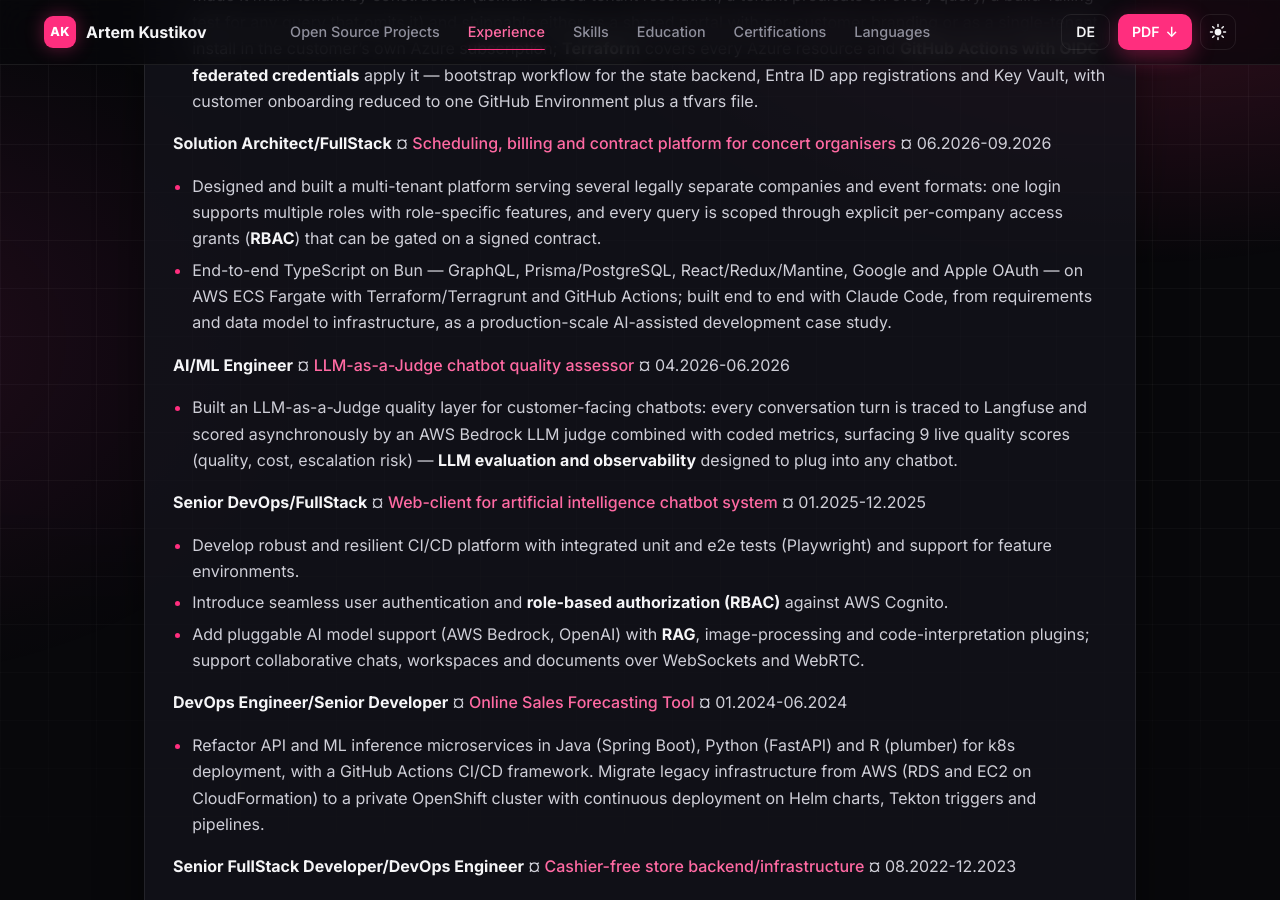
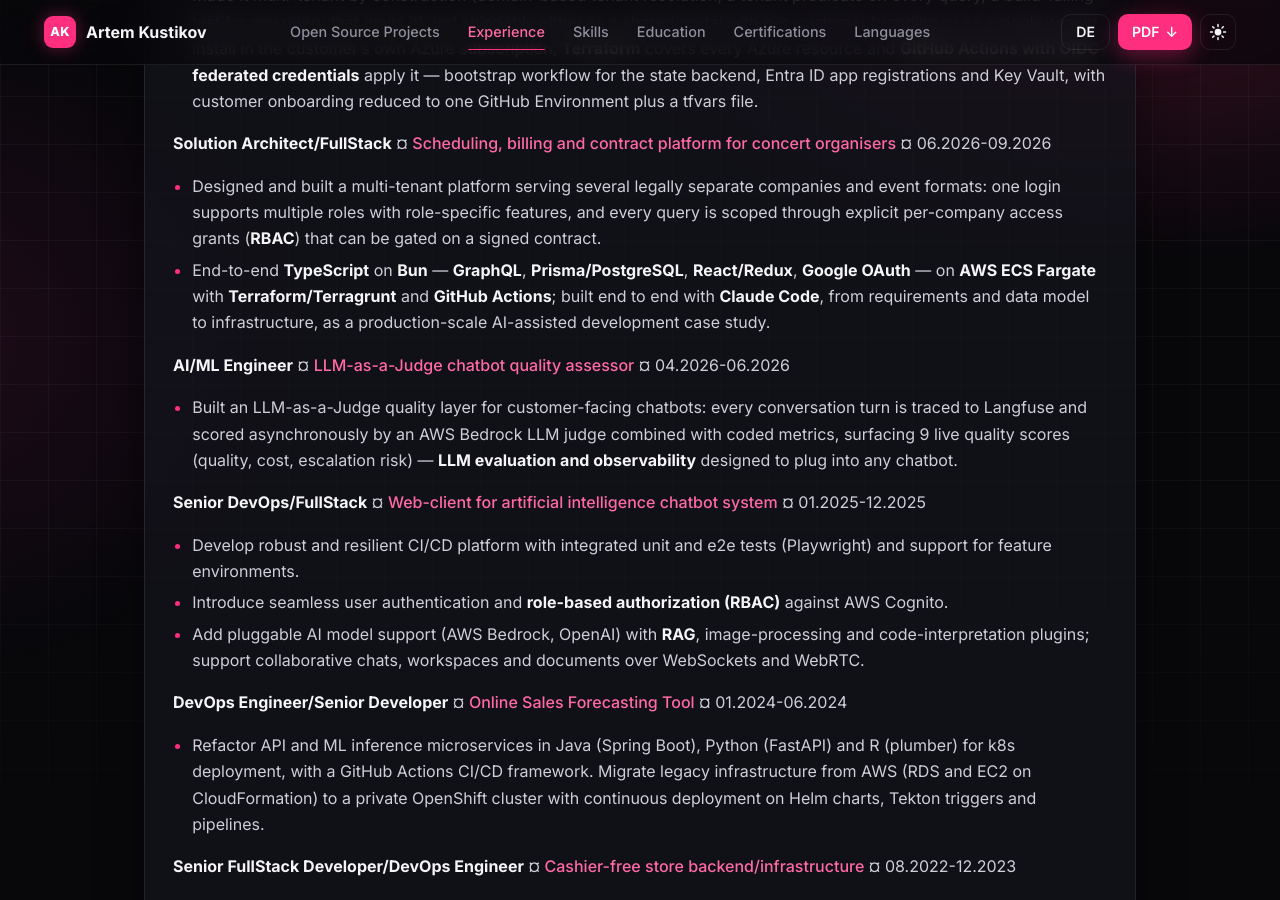
Before and after one commit to artiz/artiz.github.io, a Jekyll site: the page built from README.md, in a window 1280 px wide and 900 px high, scrolled down 2181 px. Built offline with Jekyll 4.4.1, drawn with Linux system fonts in a browser that asks for light colours; our own code applies the rules of GitHub Pages for plain Markdown files; some of the changed text lies outside the part shown.

Commit message:
cv: drop Apple OAuth and Mantine, bold concert stack, tidy AI stack line
The concert platform's stack line no longer lists Apple OAuth or
Mantine, and its technologies are now bold in the English and German
versions. The Reply stack line reads "Azure AI Foundry/OpenAI, AWS
Bedrock, LangChain, Langfuse, RAG, MCP, A2A". Both PDFs stay at three
pages.

Co-Authored-By: Claude Opus 5.5 <noreply@anthropic.com>
Claude-Session: https://claude.ai/code/session_013aFv84CjuUQqg1PbHJ5fBf

```diff
--- a/README.md
+++ b/README.md
@@ -57,7 +57,7 @@ Principal consultant and hands-on software architect with 15+ years of experienc
 **Solution Architect/FullStack** ¤ *Scheduling, billing and contract platform for concert organisers* ¤ 06.2026-09.2026
 
 * Designed and built a multi-tenant platform serving several legally separate companies and event formats: one login supports multiple roles with role-specific features, and every query is scoped through explicit per-company access grants (**RBAC**) that can be gated on a signed contract.
-* End-to-end TypeScript on Bun — GraphQL, Prisma/PostgreSQL, React/Redux/Mantine, Google and Apple OAuth — on AWS ECS Fargate with Terraform/Terragrunt and GitHub Actions; built end to end with Claude Code, from requirements and data model to infrastructure, as a production-scale AI-assisted development case study.
+* End-to-end **TypeScript** on **Bun** — **GraphQL**, **Prisma/PostgreSQL**, **React/Redux**, **Google OAuth** — on **AWS ECS Fargate** with **Terraform/Terragrunt** and **GitHub Actions**; built end to end with **Claude Code**, from requirements and data model to infrastructure, as a production-scale AI-assisted development case study.
 
 **AI/ML Engineer** ¤ *LLM-as-a-Judge chatbot quality assessor* ¤ 04.2026-06.2026
 
```
Also changed, not shown: other parts of README.md (+1 -1 lines), GermanVersion.md (+2 -2 lines), 2 other files.
